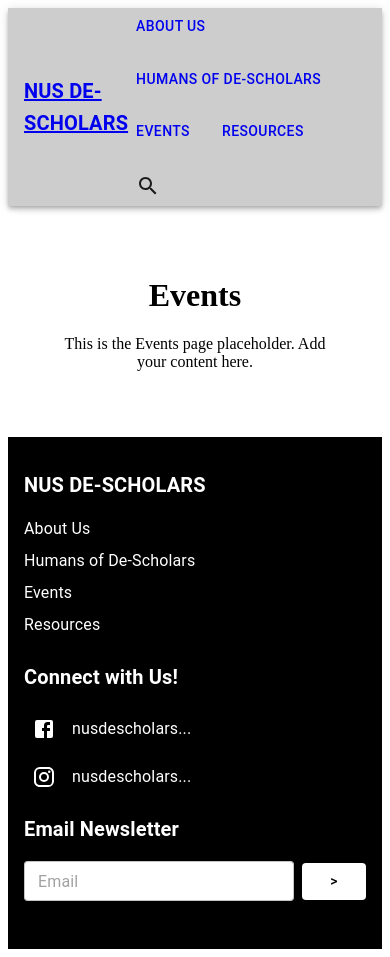
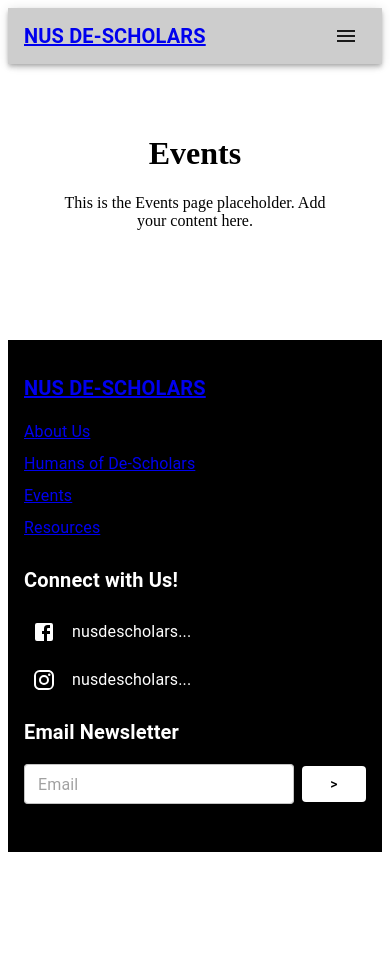
Before and after one commit to mingjelly/nusescholars, a Next.js app: page /events in a window 390 px wide. After the commit the page ends 860 px from the top, so only its background shows below. Built offline with nearby package versions, Linux system fonts and the light colour scheme.

Commit message:
Add Responsive Navbar and linked footer

```diff
--- a/components/Footer.tsx
+++ b/components/Footer.tsx
@@ -3,8 +3,16 @@ import React from "react";
 import { Box, Typography, TextField, Button, IconButton } from "@mui/material";
 import FacebookIcon from "@mui/icons-material/Facebook";
 import InstagramIcon from "@mui/icons-material/Instagram";
+import Link from "next/link";
 
 const Footer: React.FC = () => {
+  const navLinks = [
+    { label: "About Us", href: "/about-us" },
+    { label: "Humans of De-Scholars", href: "/humans-of-descholars" },
+    { label: "Events", href: "/events" },
+    { label: "Resources", href: "/resources" },
+  ];
+
   return (
     <Box
       sx={{
@@ -16,29 +24,41 @@ const Footer: React.FC = () => {
         justifyContent: "space-between",
       }}
     >
-      {/* Column 1: Navigation LinkItems */}
+      {/* Column 1: Logo and Navigation Links */}
       <Box sx={{ flex: "1 1 300px", marginBottom: "16px" }}>
+        <Link href="/" passHref>
           <Typography
             variant="h6"
-          sx={{ fontWeight: "bold", marginBottom: "16px" }}
+            sx={{
+              fontWeight: "bold",
+              marginBottom: "16px",
+              cursor: "pointer",
+              textDecoration: "none", // Remove underline
+              color: "inherit", // Inherit text color
+              "&:hover": { color: "gray" }, // Add hover effect
+            }}
           >
             NUS DE-SCHOLARS
           </Typography>
-        <Typography sx={{ marginBottom: "8px", cursor: "pointer" }}>
-          About Us
+        </Link>
+        {navLinks.map((link) => (
+          <Box key={link.label} sx={{ marginBottom: "8px" }}>
+            <Link href={link.href} passHref>
+              <Typography
+                sx={{
+                  cursor: "pointer",
+                  textDecoration: "none",
+                  "&:hover": { color: "gray" },
+                }}
+              >
+                {link.label}
               </Typography>
-        <Typography sx={{ marginBottom: "8px", cursor: "pointer" }}>
-          Humans of De-Scholars
-        </Typography>
-        <Typography sx={{ marginBottom: "8px", cursor: "pointer" }}>
-          Events
-        </Typography>
-        <Typography sx={{ marginBottom: "8px", cursor: "pointer" }}>
-          Resources
-        </Typography>
+            </Link>
+          </Box>
+        ))}
       </Box>
 
-      {/* Column 2: Social Media */}
+      {/* Column 2: Social Media Links */}
       <Box sx={{ flex: "1 1 300px", marginBottom: "16px" }}>
         <Typography
           variant="h6"
--- a/components/Navbar.tsx
+++ b/components/Navbar.tsx
@@ -6,16 +6,35 @@ import Toolbar from "@mui/material/Toolbar";
 import Typography from "@mui/material/Typography";
 import Button from "@mui/material/Button";
 import IconButton from "@mui/material/IconButton";
-import TextField from "@mui/material/TextField";
+import MenuIcon from "@mui/icons-material/Menu";
+import Drawer from "@mui/material/Drawer";
+import List from "@mui/material/List";
+import ListItem from "@mui/material/ListItem";
+import ListItemButton from "@mui/material/ListItemButton";
+import ListItemText from "@mui/material/ListItemText";
 import Box from "@mui/material/Box";
 import SearchIcon from "@mui/icons-material/Search";
+import TextField from "@mui/material/TextField";
 
 const Navbar: React.FC = () => {
+  const [mobileOpen, setMobileOpen] = useState(false);
   const [showSearch, setShowSearch] = useState(false);
+
+  const toggleMobileMenu = () => {
+    setMobileOpen(!mobileOpen);
+  };
 
   const toggleSearch = () => {
     setShowSearch(!showSearch);
   };
+
+  // Links for navigation
+  const navLinks = [
+    { label: "About Us", href: "/about-us" },
+    { label: "Humans of De-Scholars", href: "/humans-of-descholars" },
+    { label: "Events", href: "/events" },
+    { label: "Resources", href: "/resources" },
+  ];
 
   return (
     <AppBar
@@ -24,63 +43,76 @@ const Navbar: React.FC = () => {
       sx={{ backgroundColor: "#CDCDCD" }}
     >
       <Toolbar sx={{ display: "flex", justifyContent: "space-between" }}>
+        {/* Brand Name */}
         <Link href="/" passHref>
           <Typography
             variant="h6"
             sx={{
               fontWeight: "bold",
-              cursor: "pointer", // Add pointer cursor for better UX
-              textDecoration: "none", // Prevent underlining
-              color: "inherit", // Inherit the color from the theme
+              cursor: "pointer",
+              textDecoration: "none",
+              color: "inherit",
             }}
           >
             NUS DE-SCHOLARS
           </Typography>
         </Link>
+
+        {/* Desktop Navigation Links */}
         <Box
           sx={{
-            display: "flex",
-            alignItems: "center",
-            flexWrap: "wrap",
+            display: { xs: "none", md: "flex" }, // Hide on small screens
             gap: "16px",
           }}
         >
-          {/* Use Link component for navigation */}
-          <Link href="/about-us" passHref>
-            <Button color="inherit">About Us</Button>
+          {navLinks.map((link) => (
+            <Link key={link.label} href={link.href} passHref>
+              <Button color="inherit">{link.label}</Button>
             </Link>
-          <Link href="/humans-of-descholars" passHref>
-            <Button color="inherit">Humans of De-Scholars</Button>
-          </Link>
-          <Link href="/events" passHref>
-            <Button color="inherit">Events</Button>
-          </Link>
-          <Link href="/resources" passHref>
-            <Button color="inherit">Resources</Button>
-          </Link>
-          <Box
-            sx={{
-              display: "flex",
-              alignItems: "center",
-              flexWrap: "wrap",
-              gap: "8px",
-            }}
-          >
+          ))}
           {showSearch && (
             <TextField
               size="small"
               variant="outlined"
               placeholder="Search..."
               autoFocus
-                sx={{ width: "200px" }} // Adjust width as needed
+              sx={{ width: "200px" }}
             />
           )}
           <IconButton color="inherit" onClick={toggleSearch}>
             <SearchIcon />
           </IconButton>
         </Box>
-        </Box>
+
+        {/* Mobile Menu Icon */}
+        <IconButton
+          color="inherit"
+          onClick={toggleMobileMenu}
+          sx={{ display: { xs: "flex", md: "none" } }} // Show on small screens
+        >
+          <MenuIcon />
+        </IconButton>
       </Toolbar>
+
+      {/* Mobile Drawer */}
+      <Drawer
+        anchor="right"
+        open={mobileOpen}
+        onClose={toggleMobileMenu}
+        sx={{
+          "& .MuiDrawer-paper": { width: "250px" },
+        }}
+      >
+        <List>
+          {navLinks.map((link) => (
+            <ListItem key={link.label} disablePadding>
+              <ListItemButton onClick={toggleMobileMenu} component="a" href={link.href}>
+                <ListItemText primary={link.label} />
+              </ListItemButton>
+            </ListItem>
+          ))}
+        </List>
+      </Drawer>
     </AppBar>
   );
 };
```
Lines whose indentation alone changed are shown as unchanged.
